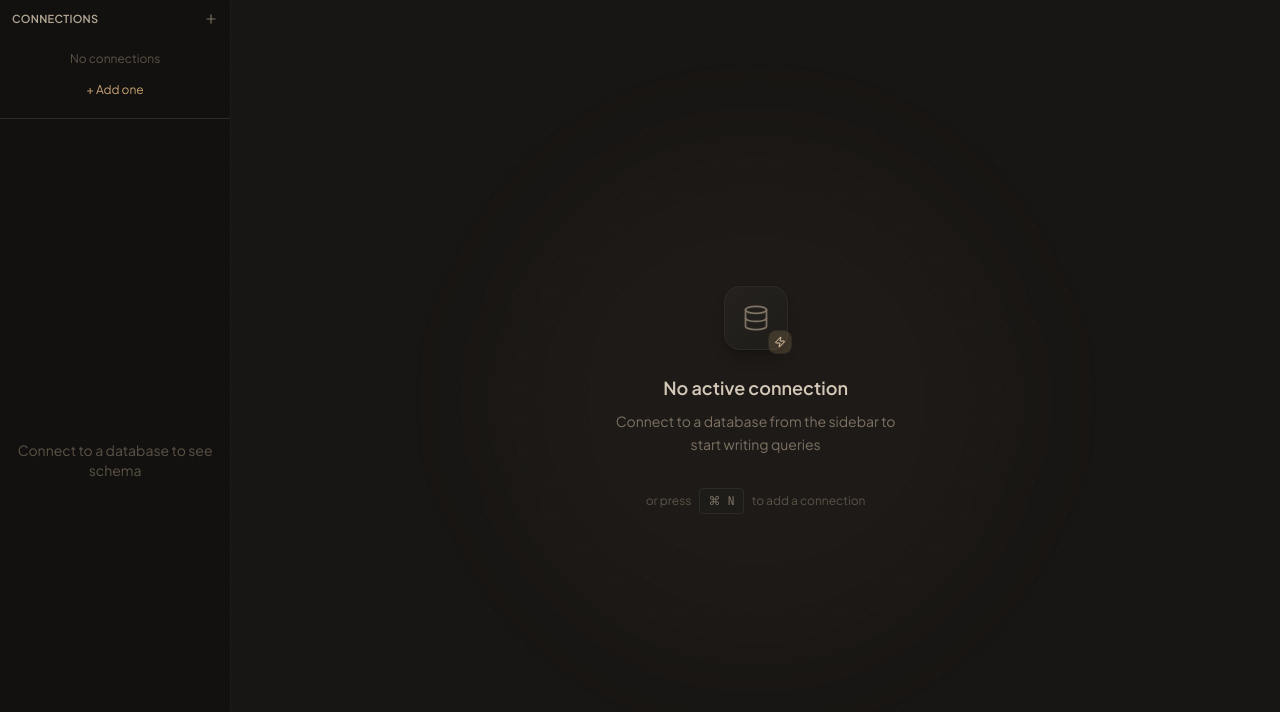
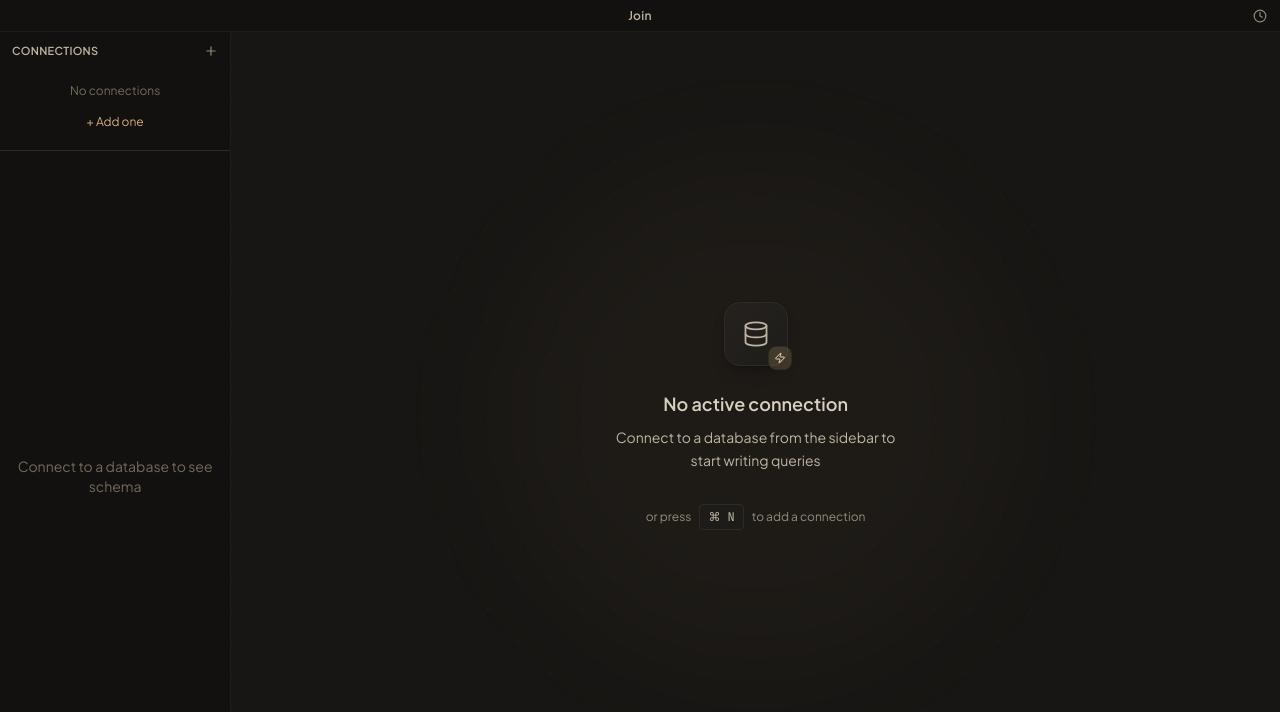
Before and after one commit to ankushChatterjee/join, a React (Vite) app: page / in a window 1280 px wide. Shown: the top 712 px of the page. Built offline with nearby package versions, Linux system fonts and the light colour scheme.

Commit message:
feat: add custom title bar with macOS overlay style
- Add overlay title bar with traffic light positioning
- Add title bar CSS with drag region support
- Add sidebar scrollbar styling
- Adjust color palette for better contrast
- Integrate TitleBar component in MainLayout

```diff
--- a/src-tauri/capabilities/default.json
+++ b/src-tauri/capabilities/default.json
@@ -5,6 +5,7 @@
   "windows": ["main"],
   "permissions": [
     "core:default",
+    "core:window:allow-start-dragging",
     "opener:default",
     "dialog:default"
   ]
--- a/src-tauri/tauri.conf.json
+++ b/src-tauri/tauri.conf.json
@@ -18,7 +18,10 @@
         "minWidth": 900,
         "minHeight": 600,
         "decorations": true,
-        "center": true
+        "titleBarStyle": "Overlay",
+        "hiddenTitle": true,
+        "center": true,
+        "trafficLightPosition": { "x": 12, "y": 9 }
       }
     ],
     "security": {
--- a/src/components/layout/MainLayout.tsx
+++ b/src/components/layout/MainLayout.tsx
@@ -5,6 +5,7 @@ import {
 } from "react-resizable-panels";
 import { Database, Zap, FileCode2, Plus } from "lucide-react";
 import { Sidebar } from "./Sidebar";
+import { TitleBar } from "./TitleBar";
 import { SqlEditor } from "@/components/editor/SqlEditor";
 import { EditorToolbar } from "@/components/editor/EditorToolbar";
 import { ResultsPanel } from "@/components/results/ResultsPanel";
@@ -32,7 +33,7 @@ function NoConnectionState() {
         {/* Icon */}
         <div className="relative mb-6">
           <div className="w-16 h-16 rounded-2xl bg-gradient-to-br from-base-750 to-base-800 flex items-center justify-center border border-base-700/50 shadow-lg shadow-black/20">
-            <Database className="w-7 h-7 text-base-400" strokeWidth={1.5} />
+            <Database className="w-7 h-7 text-base-300" strokeWidth={1.5} />
           </div>
           <div className="absolute -bottom-1 -right-1 w-6 h-6 rounded-lg bg-accent-500/20 flex items-center justify-center border border-accent-500/30">
             <Zap className="w-3 h-3 text-accent-400" />
@@ -43,14 +44,14 @@ function NoConnectionState() {
         <h2 className="text-lg font-semibold text-base-200 mb-2">
           No active connection
         </h2>
-        <p className="text-sm text-base-400 max-w-[280px] leading-relaxed">
+        <p className="text-sm text-base-300 max-w-[280px] leading-relaxed">
           Connect to a database from the sidebar to start writing queries
         </p>
 
         {/* Keyboard hint */}
-        <div className="mt-8 flex items-center gap-2 text-xs text-base-500">
+        <div className="mt-8 flex items-center gap-2 text-xs text-base-400">
           <span>or press</span>
-          <kbd className="px-2 py-1 rounded bg-base-800 border border-base-700 font-mono text-base-400">
+          <kbd className="px-2 py-1 rounded bg-base-800 border border-base-700 font-mono text-base-300">
             ⌘ N
           </kbd>
           <span>to add a connection</span>
@@ -93,7 +94,7 @@ function NoScriptsState() {
         {/* Icon */}
         <div className="mb-5">
           <div className="w-12 h-12 rounded-xl bg-base-800/80 flex items-center justify-center border border-base-700/50">
-            <FileCode2 className="w-5 h-5 text-base-500" strokeWidth={1.5} />
+            <FileCode2 className="w-5 h-5 text-base-400" strokeWidth={1.5} />
           </div>
         </div>
 
@@ -101,7 +102,7 @@ function NoScriptsState() {
         <h2 className="text-base font-medium text-base-300 mb-1.5">
           No open scripts
         </h2>
-        <p className="text-sm text-base-500 mb-5">
+        <p className="text-sm text-base-400 mb-5">
           {canCreateScript
             ? "Create a new script to start writing queries"
             : "Connect to a database first, then create a script"}
@@ -131,6 +132,8 @@ export function MainLayout() {
 
   return (
     <div className="h-screen w-screen flex flex-col bg-background overflow-hidden">
+      {/* Custom Title Bar */}
+      <TitleBar />
 
       <Group orientation="horizontal" className="flex-1">
         {/* Left Sidebar */}
--- /dev/null
+++ b/src/components/layout/TitleBar.tsx
@@ -0,0 +1,233 @@
+import { useState, useRef, useEffect, useCallback } from "react";
+import { createPortal } from "react-dom";
+import { Clock, X, Trash2, AlertCircle, Check } from "lucide-react";
+import { useAppStore } from "@/stores/appStore";
+import { insertTextAtCursor } from "@/components/editor/editorUtils";
+import { cn } from "@/lib/utils";
+import type { QueryHistoryEntry } from "@/stores/types";
+
+// Format timestamp as relative time
+function formatRelativeTime(timestamp: number): string {
+  const diff = Date.now() - timestamp;
+  const minutes = Math.floor(diff / 60000);
+  const hours = Math.floor(diff / 3600000);
+  const days = Math.floor(diff / 86400000);
+
+  if (minutes < 1) return "just now";
+  if (minutes < 60) return `${minutes}m ago`;
+  if (hours < 24) return `${hours}h ago`;
+  return `${days}d ago`;
+}
+
+// Truncate SQL for display
+function truncateSql(sql: string, maxLength: number = 80): string {
+  const normalized = sql.replace(/\s+/g, " ").trim();
+  if (normalized.length <= maxLength) return normalized;
+  return normalized.slice(0, maxLength) + "…";
+}
+
+// Query History Dropdown Component for TitleBar
+function QueryHistoryDropdown() {
+  const [isOpen, setIsOpen] = useState(false);
+  const { queryHistory, clearQueryHistory } = useAppStore();
+  const buttonRef = useRef<HTMLButtonElement>(null);
+  const dropdownRef = useRef<HTMLDivElement>(null);
+  const [dropdownPosition, setDropdownPosition] = useState({ top: 0, right: 0 });
+
+  // Calculate position when opening
+  useEffect(() => {
+    if (isOpen && buttonRef.current) {
+      const rect = buttonRef.current.getBoundingClientRect();
+      setDropdownPosition({
+        top: rect.bottom + 4,
+        right: window.innerWidth - rect.right,
+      });
+    }
+  }, [isOpen]);
+
+  // Close on outside click
+  useEffect(() => {
+    if (!isOpen) return;
+
+    const handleClickOutside = (e: MouseEvent) => {
+      const target = e.target as Node;
+      if (
+        buttonRef.current && !buttonRef.current.contains(target) &&
+        dropdownRef.current && !dropdownRef.current.contains(target)
+      ) {
+        setIsOpen(false);
+      }
+    };
+
+    // Use setTimeout to avoid immediate close from the same click that opened
+    const timer = setTimeout(() => {
+      document.addEventListener("click", handleClickOutside);
+    }, 0);
+
+    return () => {
+      clearTimeout(timer);
+      document.removeEventListener("click", handleClickOutside);
+    };
+  }, [isOpen]);
+
+  // Close on escape
+  useEffect(() => {
+    if (!isOpen) return;
+
+    const handleKeyDown = (e: KeyboardEvent) => {
+      if (e.key === "Escape") setIsOpen(false);
+    };
+    document.addEventListener("keydown", handleKeyDown);
+    return () => document.removeEventListener("keydown", handleKeyDown);
+  }, [isOpen]);
+
+  const handleToggle = useCallback(() => {
+    setIsOpen(prev => !prev);
+  }, []);
+
+  const handleSelectQuery = useCallback((entry: QueryHistoryEntry) => {
+    insertTextAtCursor(entry.sql);
+    setIsOpen(false);
+  }, []);
+
+  const handleClear = useCallback((e: React.MouseEvent) => {
+    e.stopPropagation();
+    clearQueryHistory();
+  }, [clearQueryHistory]);
+
+  const handleClose = useCallback((e: React.MouseEvent) => {
+    e.stopPropagation();
+    setIsOpen(false);
+  }, []);
+
+  return (
+    <>
+      <button
+        ref={buttonRef}
+        onClick={handleToggle}
+        className={cn(
+          "w-6 h-6 flex items-center justify-center rounded transition-all duration-150 cursor-pointer shrink-0 relative",
+          isOpen
+            ? "bg-base-700/60 text-accent-400"
+            : "text-base-400 hover:text-base-200 hover:bg-base-700/40"
+        )}
+        title="Query history"
+      >
+        <Clock className="w-3.5 h-3.5" />
+      </button>
+
+      {isOpen && createPortal(
+        <div
+          ref={dropdownRef}
+          className="fixed w-[400px] max-h-[400px] bg-base-850 border border-base-700 rounded-lg shadow-xl shadow-black/40 overflow-hidden z-[100]"
+          style={{ top: dropdownPosition.top, right: dropdownPosition.right }}
+        >
+          {/* Header */}
+          <div className="flex items-center justify-between px-3 py-2 border-b border-base-700/50 bg-base-800/50">
+            <span className="text-sm font-medium text-base-200">Query History</span>
+            <div className="flex items-center gap-1">
+              {queryHistory.length > 0 && (
+                <button
+                  onClick={handleClear}
+                  className="p-1 rounded hover:bg-base-700/50 text-base-400 hover:text-base-200 transition-colors"
+                  title="Clear history"
+                >
+                  <Trash2 className="w-3.5 h-3.5" />
+                </button>
+              )}
+              <button
+                onClick={handleClose}
+                className="p-1 rounded hover:bg-base-700/50 text-base-400 hover:text-base-200 transition-colors"
+                title="Close"
+              >
+                <X className="w-3.5 h-3.5" />
+              </button>
+            </div>
+          </div>
+
+          {/* History list */}
+          <div className="overflow-auto max-h-[340px]">
+            {queryHistory.length === 0 ? (
+              <div className="px-3 py-8 text-center text-base-400 text-sm">
+                No queries executed yet
+              </div>
+            ) : (
+              queryHistory.map((entry) => (
+                <button
+                  key={entry.id}
+                  onClick={() => handleSelectQuery(entry)}
+                  className="w-full px-3 py-2 text-left hover:bg-base-800/50 transition-colors border-b border-base-800/50 last:border-b-0"
+                >
+                  <div className="flex items-start gap-2">
+                    {/* Status indicator */}
+                    <div className="shrink-0 mt-0.5">
+                      {entry.error ? (
+                        <AlertCircle className="w-3.5 h-3.5 text-red-400" />
+                      ) : (
+                        <Check className="w-3.5 h-3.5 text-green-400" />
+                      )}
+                    </div>
+
+                    {/* Content */}
+                    <div className="flex-1 min-w-0">
+                      <p className="text-xs font-mono text-base-200 truncate">
+                        {truncateSql(entry.sql)}
+                      </p>
+                      <div className="flex items-center gap-2 mt-1 text-[10px] text-base-400">
+                        <span>{entry.connectionName}</span>
+                        <span>•</span>
+                        <span>{formatRelativeTime(entry.timestamp)}</span>
+                        {entry.rowCount !== null && (
+                          <>
+                            <span>•</span>
+                            <span>{entry.rowCount} rows</span>
+                          </>
+                        )}
+                        {entry.executionTimeMs !== null && (
+                          <>
+                            <span>•</span>
+                            <span>{entry.executionTimeMs}ms</span>
+                          </>
+                        )}
+                      </div>
+                      {entry.error && (
+                        <p className="text-[10px] text-red-400 truncate mt-0.5">
+                          {entry.error}
+                        </p>
+                      )}
+                    </div>
+                  </div>
+                </button>
+              ))
+            )}
+          </div>
+        </div>,
+        document.body
+      )}
+    </>
+  );
+}
+
+export function TitleBar() {
+  return (
+    <header
+      className="title-bar h-8 flex items-center justify-between px-2 bg-base-900 border-b border-base-800/80 select-none shrink-0 relative"
+      data-tauri-drag-region
+    >
+      {/* Left side - traffic lights space on macOS */}
+      <div className="min-w-[72px]" />
+
+      {/* Center - App title (pointer-events-none so it doesn't block dragging) */}
+      <div className="absolute inset-0 flex items-center justify-center pointer-events-none">
+        <span className="text-xs font-semibold text-base-300 tracking-wide">
+          Join
+        </span>
+      </div>
+
+      {/* Right side - Action buttons */}
+      <div className="flex items-center relative z-10">
+        <QueryHistoryDropdown />
+      </div>
+    </header>
+  );
+}
--- a/src/styles/globals.css
+++ b/src/styles/globals.css
@@ -13,19 +13,19 @@
   --color-base-800: #1e1c19;
   --color-base-750: #25221e;
   --color-base-700: #2e2a25;
-  --color-base-600: #3d3830;
-  --color-base-500: #5c5346;
-  --color-base-400: #7d7264;
-  --color-base-300: #b5a896;
-  --color-base-200: #d4c9b8;
+  --color-base-600: #4a443a;
+  --color-base-500: #756a5a;
+  --color-base-400: #968a78;
+  --color-base-300: #bfb4a2;
+  --color-base-200: #d8cfbf;
   --color-base-100: #ebe5db;
   --color-base-50: #faf8f4;
 
   /* Subtle warm accent - muted gold */
-  --color-accent-500: #c9a475;
-  --color-accent-400: #e0c9a8;
-  --color-accent-600: #a8875c;
-  --color-accent-glow: rgba(201, 164, 117, 0.12);
+  --color-accent-500: #d4ad7a;
+  --color-accent-400: #e8d4b5;
+  --color-accent-600: #b5915f;
+  --color-accent-glow: rgba(212, 173, 122, 0.15);
 
   /* Status colors */
   --color-success: #34d399;
@@ -109,6 +109,37 @@ body {
 }
 
 .scrollbar-thin::-webkit-scrollbar-thumb:hover {
+  background: var(--color-base-500);
+}
+
+/* Sidebar scrollbar - very thin and subtle */
+.sidebar-scroll {
+  scrollbar-width: thin;
+  scrollbar-color: transparent transparent;
+}
+
+.sidebar-scroll:hover {
+  scrollbar-color: var(--color-base-600) transparent;
+}
+
+.sidebar-scroll::-webkit-scrollbar {
+  width: 4px;
+}
+
+.sidebar-scroll::-webkit-scrollbar-track {
+  background: transparent;
+}
+
+.sidebar-scroll::-webkit-scrollbar-thumb {
+  background: transparent;
+  border-radius: 2px;
+}
+
+.sidebar-scroll:hover::-webkit-scrollbar-thumb {
+  background: var(--color-base-600);
+}
+
+.sidebar-scroll::-webkit-scrollbar-thumb:hover {
   background: var(--color-base-500);
 }
 
@@ -317,7 +348,7 @@ a:focus-visible {
   font-weight: 600;
   text-transform: uppercase;
   letter-spacing: 0.05em;
-  color: var(--color-base-400);
+  color: var(--color-base-300);
 }
 
 /* Sidebar item selection - macOS style with subtle vibrancy */
@@ -371,3 +402,30 @@ a:focus-visible {
     inset 1px 0 0 rgba(255, 255, 255, 0.02),
     inset -1px 0 0 rgba(0, 0, 0, 0.1);
 }
+
+/* Custom Title Bar - macOS Native Style */
+.title-bar {
+  -webkit-app-region: drag;
+  app-region: drag;
+  /* Match sidebar background for seamless look */
+  background: var(--color-base-900);
+  /* Subtle bottom border only */
+  border-bottom: 1px solid var(--color-base-800);
+}
+
+/* Elements in title bar that should be clickable */
+.title-bar button,
+.title-bar [role="button"],
+.title-bar a,
+.title-bar input {
+  -webkit-app-region: no-drag;
+  app-region: no-drag;
+}
+
+/* Title text styling */
+.title-bar-title {
+  font-size: 13px;
+  font-weight: 500;
+  letter-spacing: 0.01em;
+  color: var(--color-base-300);
+}
```
Also changed, not shown: 2 other files (tests, documents, lock files or other folders).
